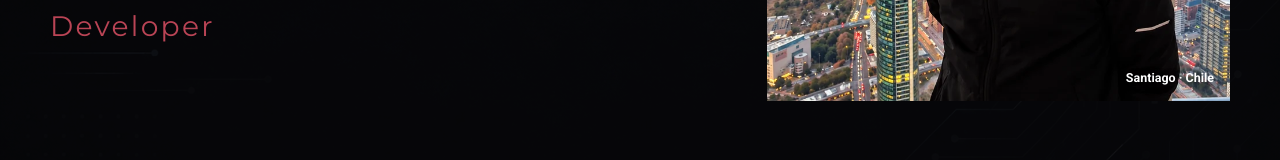
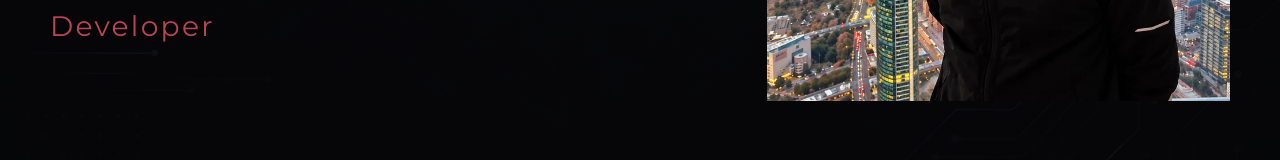
Before and after one commit to olegariobru/MyPort2, a React (Vite) app: page / in a window 1280 px wide. Shown: the part 598-758 px from the top of the page. Built offline with nearby package versions, Linux system fonts and the light colour scheme.

Commit message:
Remove portrait caption

```diff
--- a/src/App.css
+++ b/src/App.css
@@ -25,7 +25,6 @@
 .heroRole::before { content: ""; position: absolute; top: .8em; left: 0; width: 2.25rem; height: 2px; background: var(--cor-acento); }
 .heroPortrait { position: relative; align-self: stretch; min-height: 520px; overflow: hidden; margin: 0; background: #151517; }
 .portraitPhoto { width: 100%; height: 100%; object-fit: cover; object-position: 57% center; }
-.portraitIndex { position: absolute; right: 1rem; bottom: 1rem; color: var(--branco); font: 700 .78rem var(--fonte-secundaria); text-shadow: 0 2px 8px #000; }
 .notFound { min-height: 60vh; display: flex; flex-direction: column; align-items: flex-start; justify-content: center; gap: 1rem; }
 .notFound h1 { margin: 0; }
 .eyebrow { color: var(--cor-acento-clara); font: 700 .88rem var(--fonte-secundaria); }
--- a/src/Componentes/Banner/index.jsx
+++ b/src/Componentes/Banner/index.jsx
@@ -13,7 +13,6 @@ export default function Banner() {
     </div>
     <figure className="heroPortrait">
       <img className="portraitPhoto" src={minhaFoto} alt={t("Bruno Olegário diante da cidade ao entardecer")} loading="eager" />
-      <figcaption className="portraitIndex">{t("Santiago · Chile")}</figcaption>
     </figure>
   </section>;
 }
```
